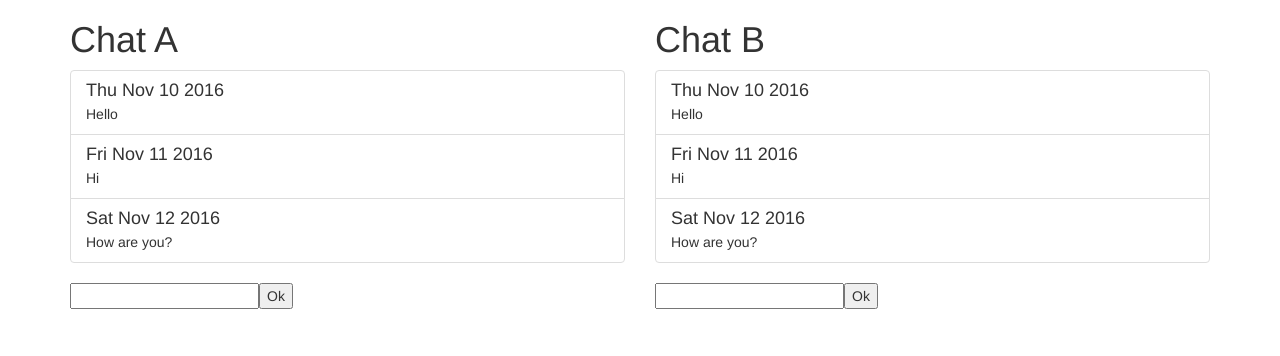
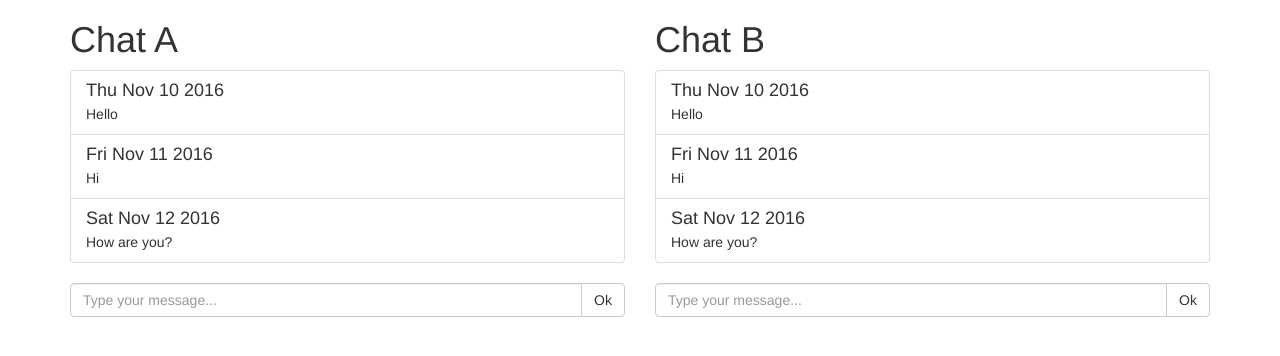
Before and after one commit to Kporal/chatroom, a React (Create React App) app: page / in a window 1280 px wide. Shown: the top 356 px of the page. Built offline with nearby package versions, Linux system fonts and the light colour scheme.

Commit message:
create a component for the input and style it

```diff
--- a/src/Chat.js
+++ b/src/Chat.js
@@ -1,23 +1,11 @@
 import React, { Component } from 'react';
 import { ListGroup, ListGroupItem } from 'react-bootstrap';
+import MessageInput from './MessageInput';
 
 class Chat extends Component {
+
   constructor(props) {
     super(props);
-    // bind this
-    this.pushMessage = this.pushMessage.bind(this);
-  }
-
-  pushMessage(e) {
-    // prevent submit
-    e.preventDefault();
-    const { value } = this.refs.msgInput;
-    if (value) {
-      // save the new message
-      this.props.onMessage({ time: Date.now(), value });
-      // clear the input
-      this.refs.msgInput.value = '';
-    }
   }
 
   render() {
@@ -29,10 +17,7 @@ class Chat extends Component {
       <div>
         <h1>{this.props.title}</h1>
         <ListGroup>{messageList}</ListGroup>
-        <form action="#" method="post">
-          <input type="text" name="msg" ref="msgInput" />
-          <button onClick={this.pushMessage}>Ok</button>
-        </form>
+        <MessageInput onMessage={this.props.onMessage} />
       </div>
     );
   }
--- /dev/null
+++ b/src/MessageInput.js
@@ -0,0 +1,48 @@
+import React, { Component } from 'react';
+import { FormGroup, InputGroup, FormControl, Button } from 'react-bootstrap';
+
+class MessageInput extends Component {
+
+  constructor(props) {
+    super(props);
+    // define a reference for the input
+    this.msgInputRef = '';
+    // bind this
+    this.pushMessage = this.pushMessage.bind(this);
+  }
+
+  pushMessage(e) {
+    // prevent submit
+    e.preventDefault();
+    const { value } = this.msgInputRef;
+    // prevent empty message
+    if (value) {
+      // save the new message
+      this.props.onMessage({ time: Date.now(), value });
+      // clear the input
+      this.msgInputRef.value = '';
+    }
+  }
+
+  render() {
+    return (
+      <form action="#" method="post">
+        <FormGroup>
+          <InputGroup>
+            <FormControl
+              id="msgInput"
+              name="msgInput"
+              type="text"
+              placeholder="Type your message..."
+              inputRef={ref => { this.msgInputRef = ref; }} />
+            <InputGroup.Button>
+              <Button onClick={this.pushMessage}>Ok</Button>
+            </InputGroup.Button>
+          </InputGroup>
+        </FormGroup>
+      </form>
+    );
+  }
+}
+
+export default MessageInput;
```
